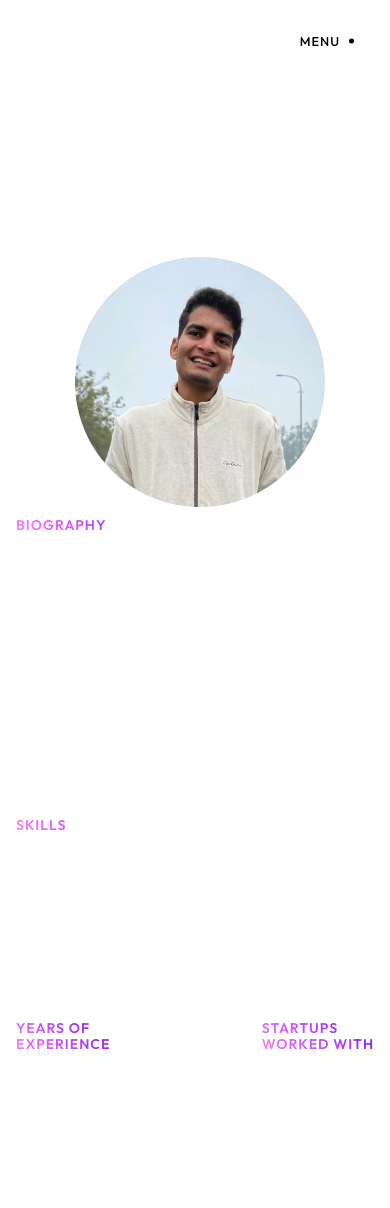
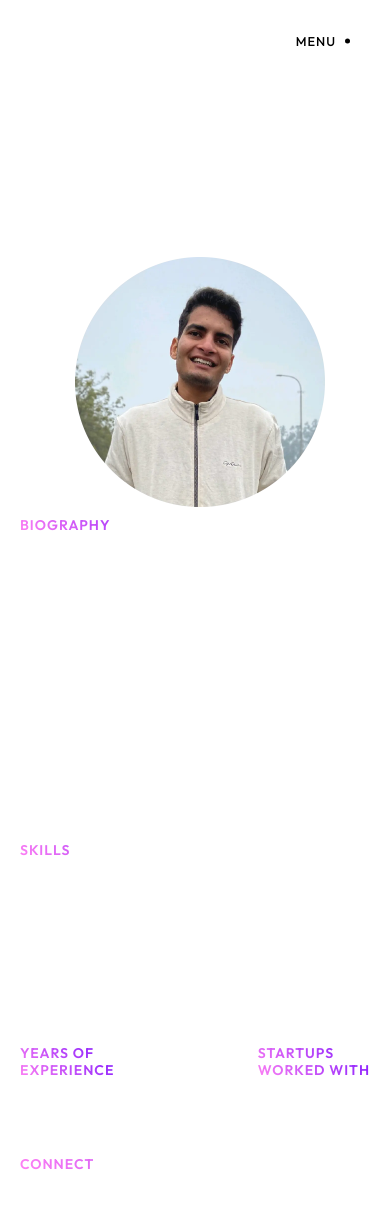
Before and after one commit to akshuakr/akshuakr-portfolio, a React (Vite) app: page / in a window 390 px wide. Shown: the top 1208 px of the page. Built offline with nearby package versions, Linux system fonts and the light colour scheme; no server answers.

Commit message:
Navbar and Hero Responsiveness done

```diff
--- a/src/components/Navbar/Navbar.module.scss
+++ b/src/components/Navbar/Navbar.module.scss
@@ -13,12 +13,12 @@
 
     @media (max-width: 375px){
       // background-color: #fff;
-      padding: 0px 16px;
+      // padding: 0px 16px;
     }
 
     @media (max-width: 450px){
       // background-color: #fff;
-      padding: 0px 16px;
+      padding: 0px 20px;
     }
   }
 
--- a/src/pages/LandingPage/Hero/Hero.jsx
+++ b/src/pages/LandingPage/Hero/Hero.jsx
@@ -49,7 +49,6 @@ const Hero = () => {
       </div>
 
       <div className={styles.heroDetailsContainerResponsive}>
-
         <div className={`${styles.middle} `}>
           <div className={`${styles.circularWrapper} cursor-invert-effect`}>
             <img
@@ -66,17 +65,17 @@ const Hero = () => {
           <h6 className={`${styles.leftTitles} ${styles.sectionHeadingGradient}`}>Biography</h6>
           <p className={styles.leftDescriptions}>
             I’m a full-stack developer with 3 years of experience in the MERN stack, along with
-              expertise in Next.js and FastAPI. I’ve worked in early-stage startups, where I built
-              and shipped scalable web applications end-to-end and handled production deployments
-              with reliable infrastructure.
+            expertise in Next.js and FastAPI. I’ve worked in early-stage startups, where I built and
+            shipped scalable web applications end-to-end and handled production deployments with
+            reliable infrastructure.
           </p>
           <p className={styles.leftDescriptions}>
             A graduate of{" "}
             <span style={{ color: "white", fontWeight: "500" }}>
               Delhi Technological University (formerly DCE)
             </span>
-              , I’m open to both freelance work and full-time roles where I can contribute and grow
-              as a developer.
+            , I’m open to both freelance work and full-time roles where I can contribute and grow as
+            a developer.
           </p>
         </div>
 
@@ -107,23 +106,45 @@ const Hero = () => {
         </div>
 
         <div className={styles.bulletsContainer}>
-
           <div className={`${styles.rightChildren}`}>
             <h6 className={`${styles.rightTitle} ${styles.sectionHeadingGradient1}`}>
-              YEARS OF <br/>EXPERIENCE
+              YEARS OF <br />
+              EXPERIENCE
             </h6>
             <div className={styles.rightDetails}>3</div>
           </div>
 
           <div className={`${styles.rightChildren}`}>
             <h6 className={`${styles.rightTitle} ${styles.sectionHeadingGradient1}`}>
-              STARTUPS <br/>WORKED WITH
+              STARTUPS <br />
+              WORKED WITH
             </h6>
             <div className={styles.rightDetails}>3</div>
           </div>
-
         </div>
 
+        <div className={styles.leftChildren}>
+          <h6
+            className={`${styles.rightTitle} ${styles.sectionHeadingGradient1} cursor-invert-effect`}
+          >
+            Connect
+          </h6>
+
+          <div className={styles.connectIconsContainer}>
+            <a className="button-circle button-circle-sm dot-hover-effect" href="#">
+              <i className="bi bi-linkedin"></i>
+              <i className="bi bi-linkedin"></i>
+            </a>
+            <a className="button-circle button-circle-sm dot-hover-effect" href="#">
+              <i className="bi bi-github"></i>
+              <i className="bi bi-github"></i>
+            </a>
+            <a className="button-circle button-circle-sm dot-hover-effect" href="#">
+              <i className="bi bi-twitter-x"></i>
+              <i className="bi bi-twitter-x"></i>
+            </a>
+          </div>
+        </div>
       </div>
 
       <div className={`${styles.heroDetailsContainer} `}>
@@ -207,7 +228,6 @@ const Hero = () => {
         </div>
 
         <div className={`${styles.right} cursor-invert-effect`}>
-
           <div className={`${styles.rightChildren}`}>
             <h6 className={`${styles.rightTitle} ${styles.sectionHeadingGradient1}`}>
               YEARS OF EXPERIENCE
@@ -228,6 +248,7 @@ const Hero = () => {
             >
               Connect
             </h6>
+
             <div className={styles.connectIconsContainer}>
               <a className="button-circle button-circle-sm dot-hover-effect" href="#">
                 <i className="bi bi-linkedin"></i>
--- a/src/pages/LandingPage/Hero/Hero.module.scss
+++ b/src/pages/LandingPage/Hero/Hero.module.scss
@@ -118,7 +118,7 @@
   width: 100%;
   display: flex;
   flex-direction: column;
-  padding: 0px 16px;
+  padding: 0px 20px;
 
   align-items: center;
   // background-color: red;
@@ -127,8 +127,7 @@
   }
 }
 
-.bulletsContainer{
-
+.bulletsContainer {
   width: 100%;
   display: flex;
   flex-direction: row;
@@ -136,7 +135,6 @@
   justify-content: space-between;
   // justify-content: space-evenly;
   // justify-content: space-around;
-
 
   margin-top: 16px;
 
@@ -155,8 +153,11 @@
 }
 
 .leftChildren {
-  @media (max-width: 450px){
+  @media (max-width: 450px) {
     margin-top: 20px;
+
+    // background-color: yellow;
+    width: 100%;
   }
 }
 
@@ -172,7 +173,7 @@
 
   margin-bottom: 8px;
 
-  @media (max-width: 450px){
+  @media (max-width: 450px) {
     font-size: 14px;
   }
 }
@@ -187,7 +188,7 @@
 
   text-align: justify;
 
-  @media (max-width: 450px){
+  @media (max-width: 450px) {
     font-size: 15px;
     line-height: 1.7;
   }
@@ -220,6 +221,10 @@
   gap: 10px;
   // gap: 5px;
   // margin: ;
+
+  @media (max-width: 450px) {
+    margin-top: 10px;
+  }
 }
 
 .middle {
@@ -281,7 +286,7 @@
   margin-bottom: 8px;
   text-align: right;
 
-  @media (max-width: 450px){
+  @media (max-width: 450px) {
     text-align: left;
     font-size: 14px;
     // line-height: 1;
@@ -295,7 +300,7 @@
   color: white;
   text-align: right;
 
-  @media (max-width: 450px){
+  @media (max-width: 450px) {
     text-align: left;
     font-size: 43px;
   }
--- a/src/pages/LandingPage/LandingPage.jsx
+++ b/src/pages/LandingPage/LandingPage.jsx
@@ -2,8 +2,8 @@ import { useEffect, useState } from "react";
 import Navbar from "../../components/Navbar/Navbar";
 import styles from "./LandingPage.module.scss";
 import Hero from "./Hero/Hero";
-import Hero695 from "./Hero/Hero695";
-import Hero730 from "./Hero/Hero730";
+// import Hero695 from "./Hero/Hero695";
+// import Hero730 from "./Hero/Hero730";
 import Services from "./Services/Services";
 import Carousel from "./Carousel/Carousel";
 import GlobalApiTrigger from "../../components/GlobalApiTrigger";
@@ -37,31 +37,31 @@ function useViewport() {
 }
 
 const LandingPage = () => {
-  const { height, width } = useViewport();
+  // const { height, width } = useViewport();
 
   // let HeroComponent = Hero;
-  let HeroComponent;
+  // let HeroComponent;
 
-  if (width < 450) {
-    HeroComponent = Hero;
-    // console.log(`width < 450`);
-  } else if (height <= 695) {
-    HeroComponent = Hero695;
-    // console.log(`${width} ${height}`);
-    // console.log(`height <= 695`);
+  // if (width < 450) {
+  //   HeroComponent = Hero;
+  //   // console.log(`width < 450`);
+  // } else if (height <= 695) {
+  //   HeroComponent = Hero695;
+  //   // console.log(`${width} ${height}`);
+  //   // console.log(`height <= 695`);
 
-    // HeroComponent = Hero;
-  } else if (height <= 730) {
-    HeroComponent = Hero730;
-    // console.log(`${width} ${height}`);
-    // console.log(`height < 730`);
+  //   // HeroComponent = Hero;
+  // } else if (height <= 730) {
+  //   HeroComponent = Hero730;
+  //   // console.log(`${width} ${height}`);
+  //   // console.log(`height < 730`);
 
-    // HeroComponent = Hero;
-  } else {
-    HeroComponent = Hero;
-    // console.log(`${width} ${height}`);
-    // console.log(`else`);
-  }
+  //   // HeroComponent = Hero;
+  // } else {
+  //   HeroComponent = Hero;
+  //   // console.log(`${width} ${height}`);
+  //   // console.log(`else`);
+  // }
 
   return (
     <div className={styles.container}>
```
Lines whose indentation alone changed are shown as unchanged.
